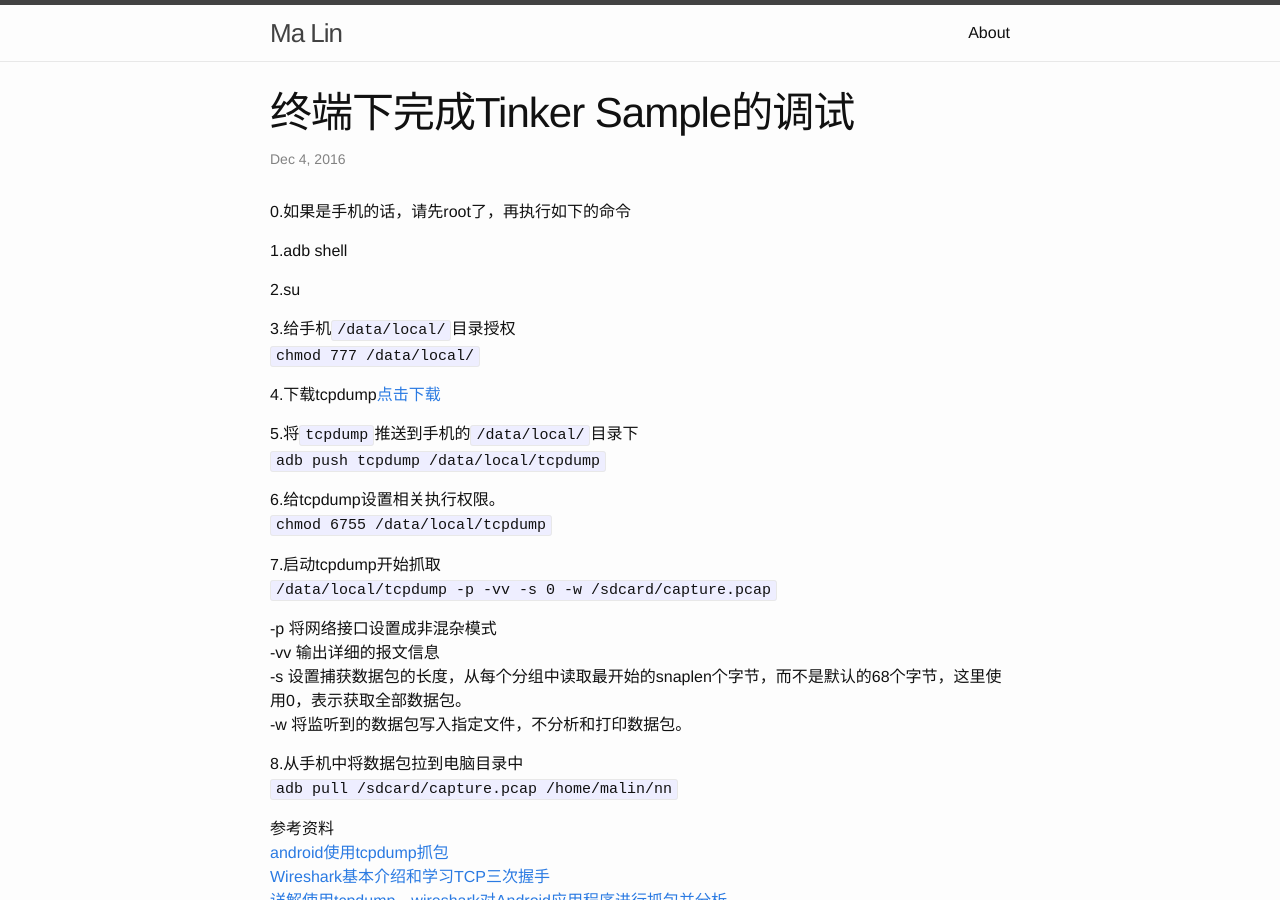
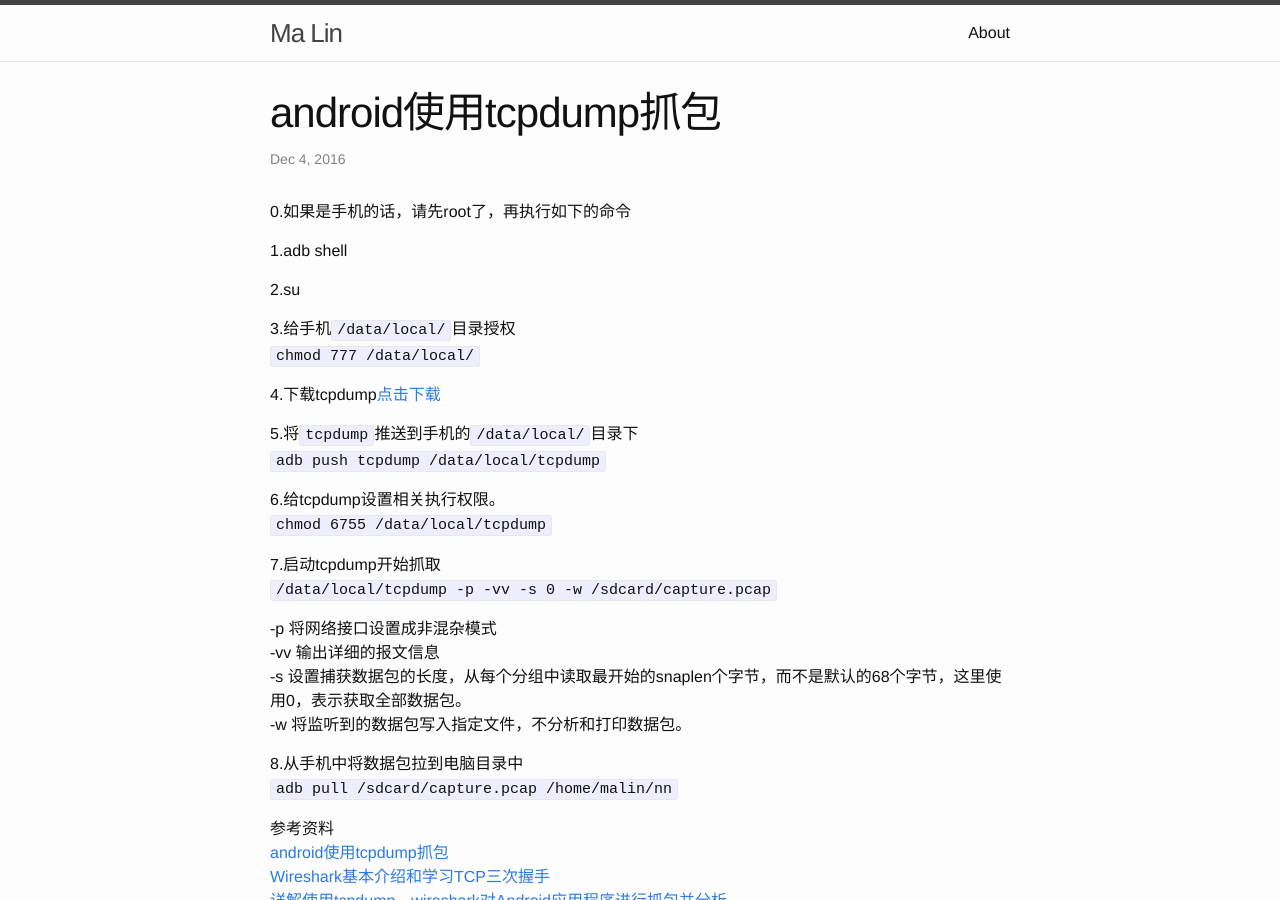
Before and after one commit to androidmalin/androidmalin.github.io, a Jekyll site: the page built from _posts/2016-12-04-tcp.markdown, in a window 1280 px wide and 900 px high. Built offline with Jekyll 4.4.1, drawn with Linux system fonts in a browser that asks for light colours.

Commit message:
update the tcpdump

```diff
--- a/_posts/2016-12-04-tcp.markdown
+++ b/_posts/2016-12-04-tcp.markdown
@@ -1,6 +1,6 @@
 ---
 layout: post
-title:  "终端下完成Tinker Sample的调试"
+title:  "android使用tcpdump抓包"
 date:   2016-12-04 17:24 +0800
 categories: Ma Lin update
 ---
```
